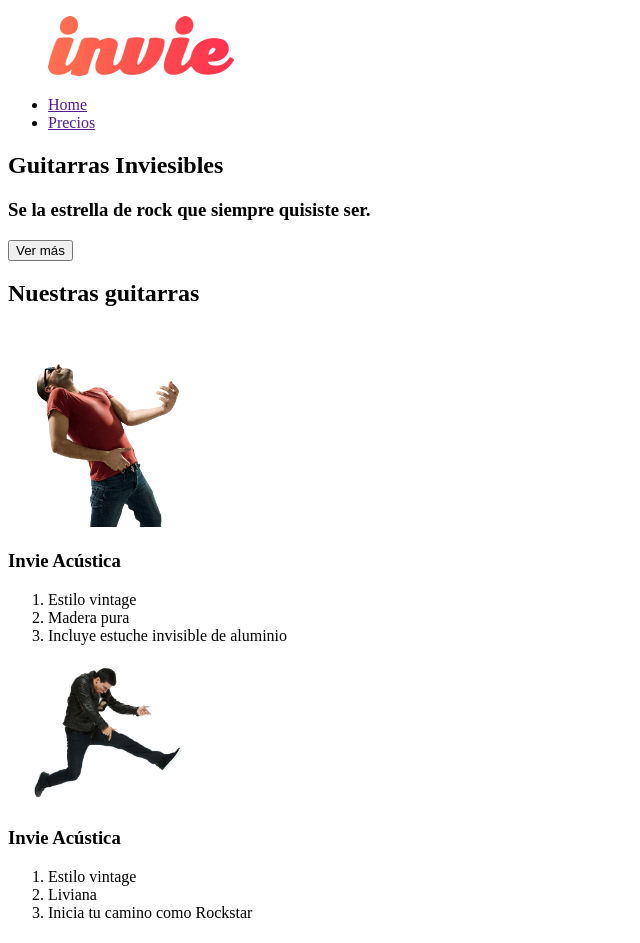
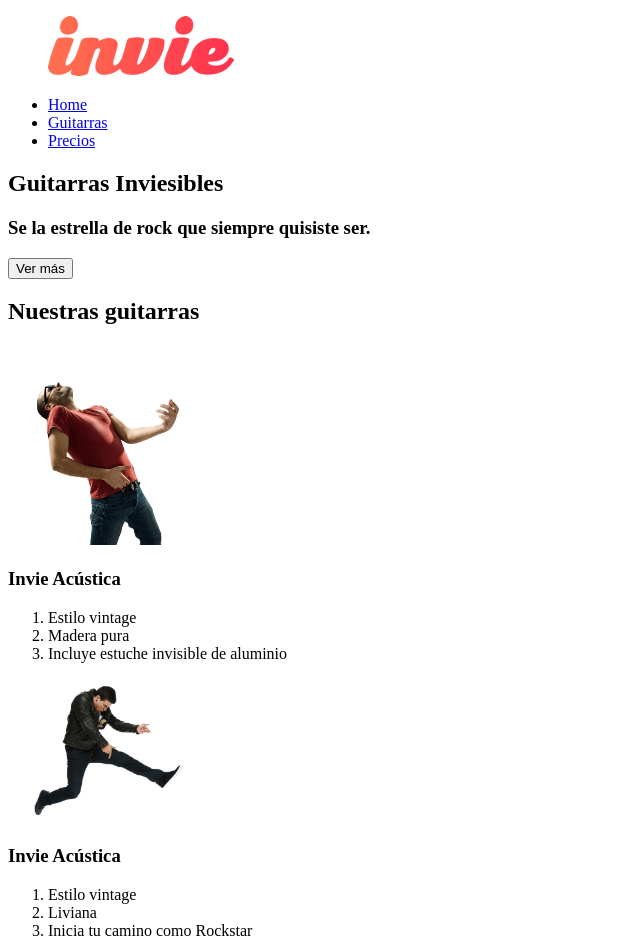
Before and after one commit to ErickDev/dreamer, a plain HTML site: page index.html in a window 1280 px wide. Shown: the whole page, without its empty margins (0-640 px from the left). Drawn offline with Linux system fonts and the light colour scheme; files that its build step writes are made by us from their sources.

Commit message:
Se agregó navegación interna

```diff
--- a/index.html
+++ b/index.html
@@ -1,5 +1,6 @@
 <!DOCTYPE html>
 <html lang="en">
+
 <head>
     <meta charset="UTF-8">
     <meta name="viewport" content="width=device-width, initial-scale=1.0">
@@ -7,30 +8,38 @@
     <title>Invie - Las mejores guitarras</title>
     <link rel="stylesheet" href="app.css">
 </head>
+
 <body>
-    <header>
+    <header id="header">
         <figure>
             <img src="images/logo.png" alt="" width="186" height="60"> <!-- logo -->
         </figure>
-        <nav> <!-- menu -->
+        <nav>
+            <!-- menu -->
             <ul>
                 <li>
-                    <a href="">Home</a>
+                    <a href="index.html">Home</a>
                 </li>
                 <li>
-                    <a href="">Precios</a>
+                    <a href="#guitarras">Guitarras</a>
+                </li>
+                <li>
+                    <a href="precios.html">Precios</a>
                 </li>
             </ul>
         </nav>
     </header>
-    <section> <!-- Portada -->
+    <section id="portada">
+        <!-- Portada -->
         <h1>Guitarras Inviesibles</h1> <!-- titulo -->
         <h3>Se la estrella de rock que siempre quisiste ser.</h3> <!-- resumen -->
         <button>Ver más</button> <!-- botón -->
     </section>
-    <section> <!-- Guitarras -->
+    <section id="guitarras">
+        <!-- Guitarras -->
         <h2>Nuestras guitarras</h2> <!-- titulo -->
-        <article> <!-- guitarra 1 -->
+        <article>
+            <!-- guitarra 1 -->
             <img src="images/invie-acustica.png" alt="Invie acústica" width="200">
             <h3>Invie Acústica</h3>
             <ol>
@@ -39,7 +48,8 @@
                 <li>Incluye estuche invisible de aluminio</li>
             </ol>
         </article>
-        <article> <!--guitarra 2 -->
+        <article>
+            <!--guitarra 2 -->
             <img src="images/invie-classic.png" alt="Invie clásica" width="200">
             <h3>Invie Acústica</h3>
             <ol>
@@ -51,4 +61,5 @@
     </section>
     <script src="app.js"></script>
 </body>
+
 </html>
```
